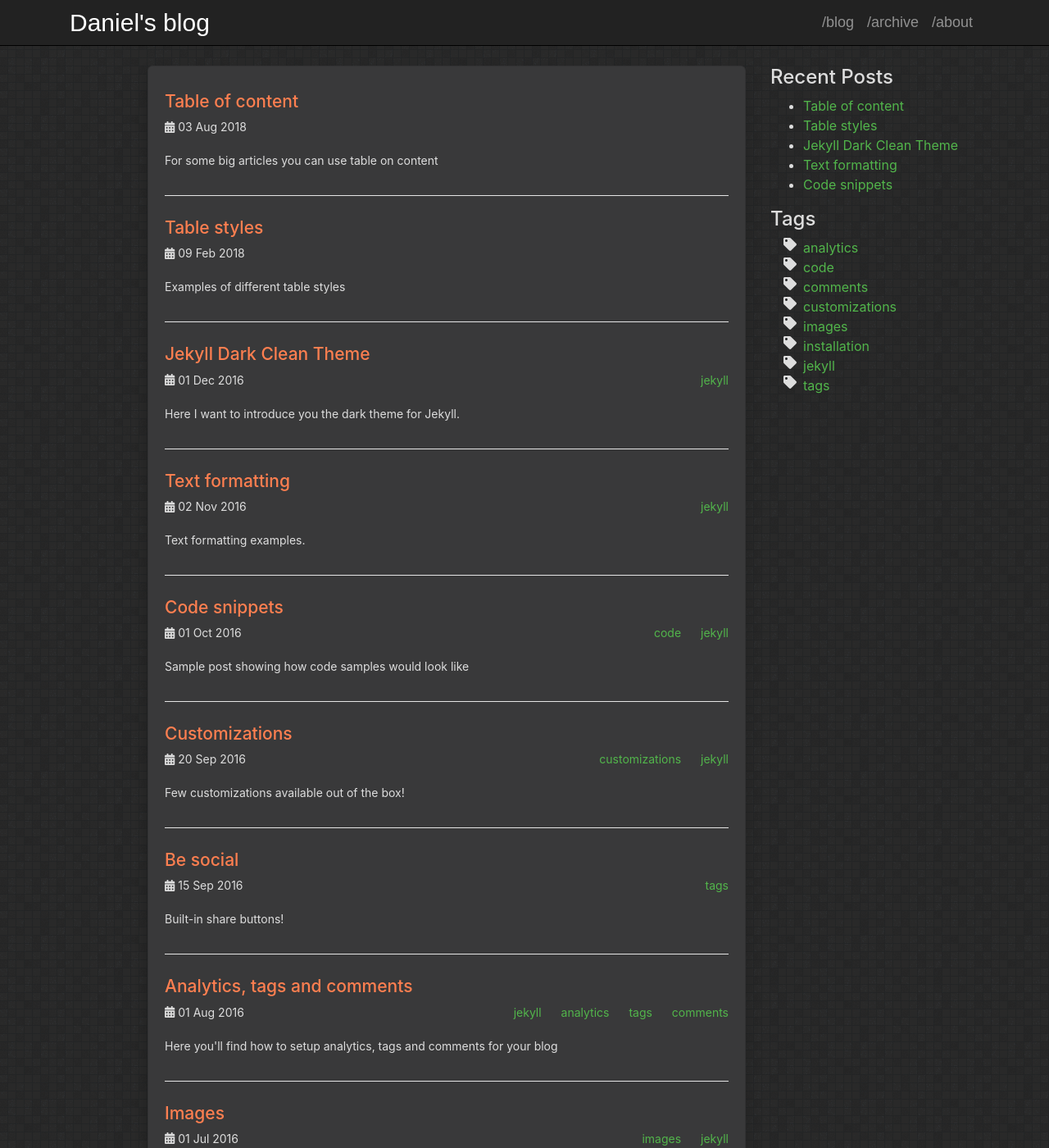
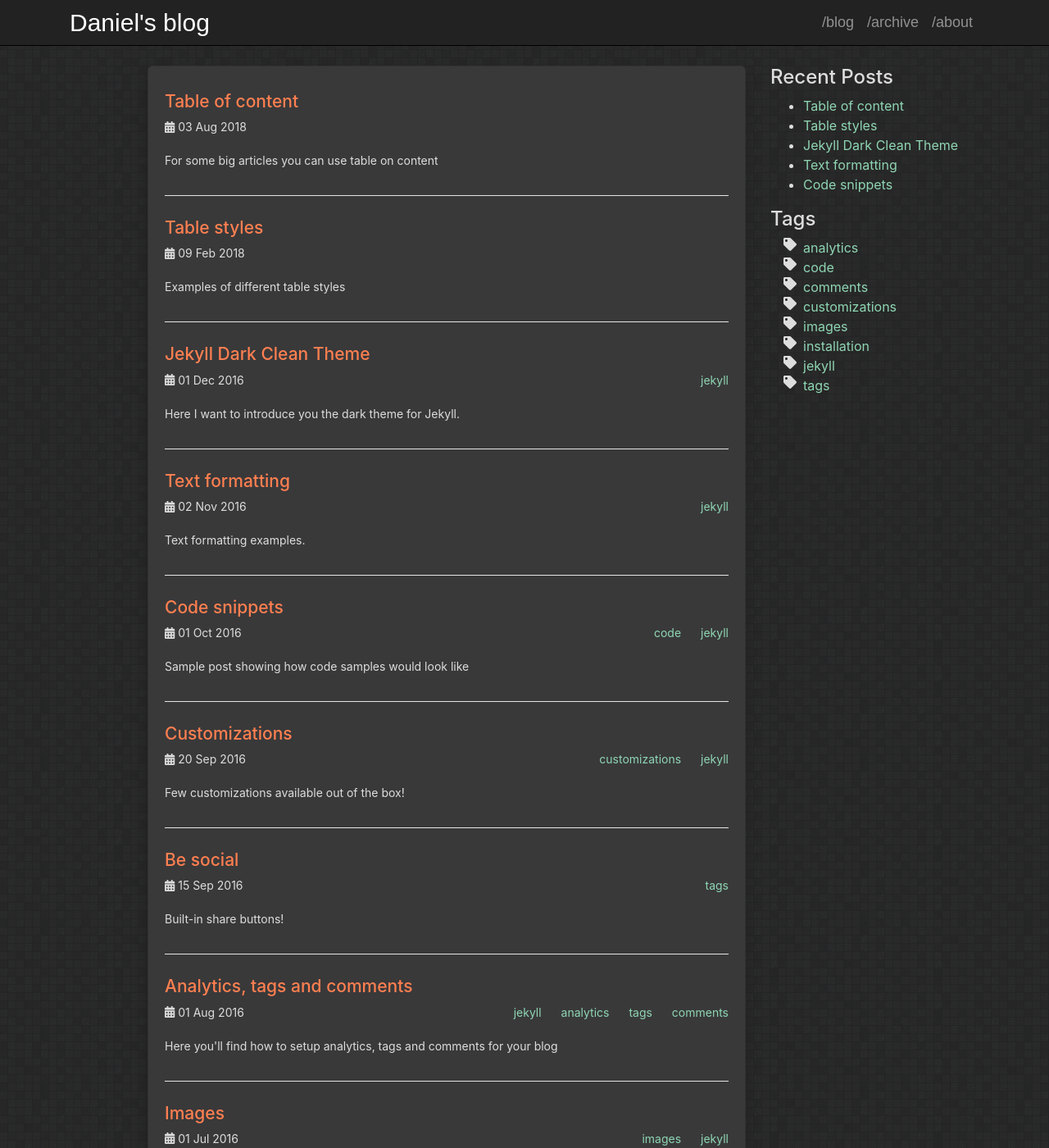
Before and after one commit to danieldavidson/danieldavidson.github.io, a Jekyll site: the page built from index.html, in a window 1280 px wide and 1400 px high. Shown: the whole window at 82% size. Built offline with Jekyll 4.4.1, drawn with Linux system fonts in a browser that asks for light colours.

Commit message:
Update theme.scss

```diff
--- a/assets/css/theme.scss
+++ b/assets/css/theme.scss
@@ -19,10 +19,10 @@
 // Several accent colors, choose one or create your own!
 //$accent-color: #3CA2A2;    // original =)
 //$accent-color: #C38FD6;  // velvet
-//$accent-color: #8FD6B3;  // greenish
+$accent-color: #8FD6B3;  // greenish
 //$accent-color: #35B4DE;  // bluish
 //$accent-color: #D2E354;  // yellowish
-$accent-color: #52B54B;  // green
+//$accent-color: #52B54B;  // green
 
 $font-color: #dddddd;
 $background-color: #292929;
```
